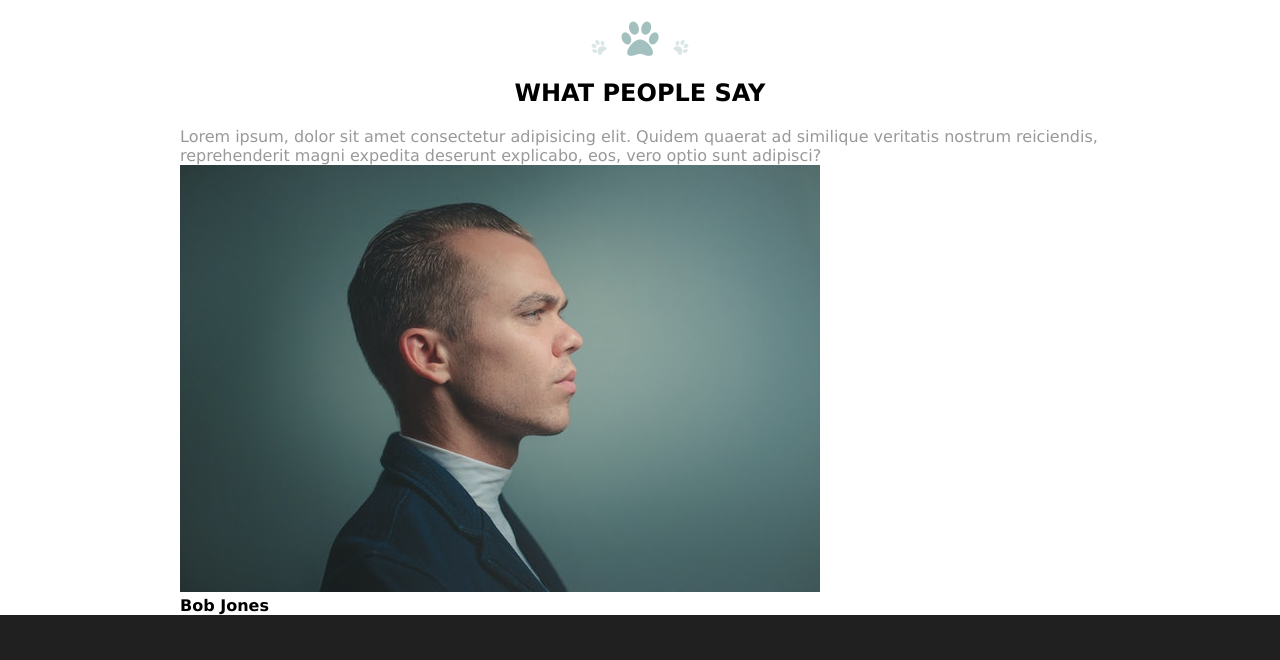
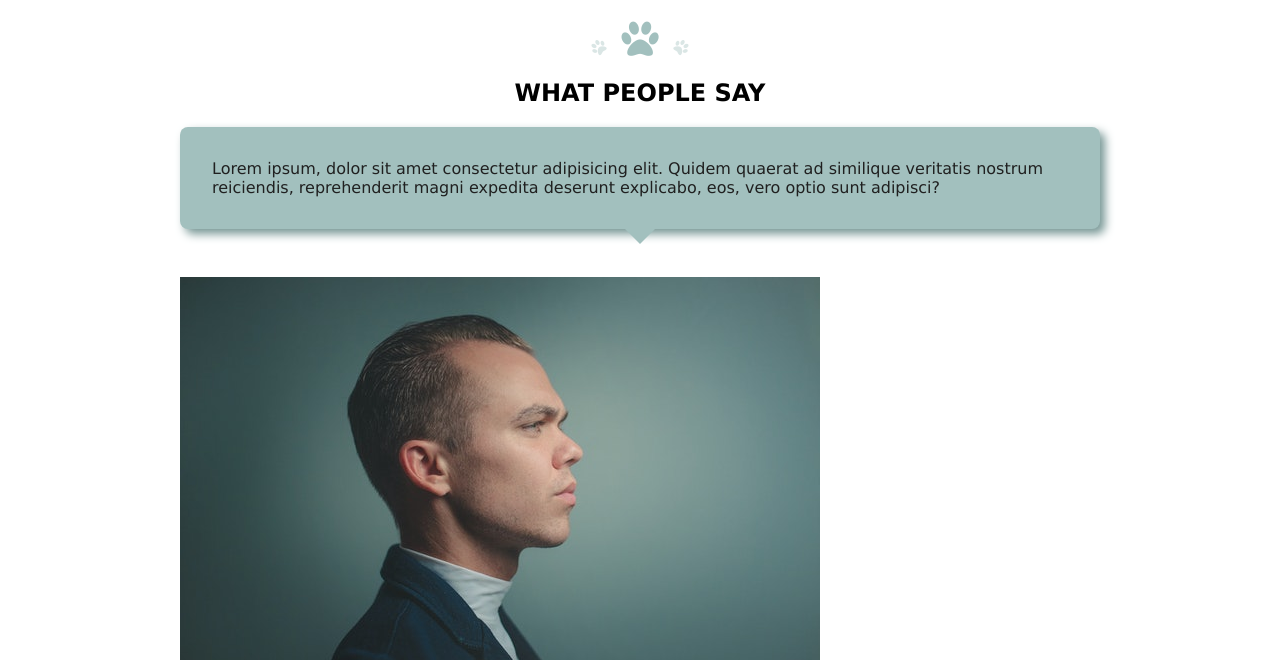
Before and after one commit to MariusCodeAcademy/JS3_Dogger, a plain HTML site: page index.html in a window 1280 px wide. Shown: the part 3680-4340 px from the top of the page. Drawn offline with Linux system fonts and the light colour scheme.

Commit message:
review text done

```diff
--- /dev/null
+++ b/css/sections/reviews.css
@@ -0,0 +1,38 @@
+/* Variables - kintamieji */
+:root {
+  --text-main-color: #999999;
+  --text-color-light: #c9c9c9;
+  --main-font: Verdana, Geneva, Tahoma, sans-serif;
+  --primary: #a2c0be;
+  --primary-hover: #769694;
+  --dark: rgb(32, 32, 32);
+  --white: #fff;
+}
+
+.review__text {
+  background-color: var(--primary);
+  color: var(--dark);
+  padding: 2rem;
+  border-radius: 8px;
+  margin-bottom: 3rem;
+  position: relative;
+  box-shadow: 5px 5px 10px var(--primary-hover);
+  z-index: 2;
+}
+
+.review__text::before {
+  content: "";
+  width: 15px;
+  height: 15px;
+  position: absolute;
+  top: 100%;
+  left: 50%;
+  transform: translate(-50%);
+  z-index: 1;
+  /* http://apps.eky.hk/css-triangle-generator/ */
+  width: 0;
+  height: 0;
+  border-style: solid;
+  border-width: 15px 15px 0 15px;
+  border-color: var(--primary) transparent transparent transparent;
+}
--- a/index.html
+++ b/index.html
@@ -16,6 +16,7 @@
     <!-- sections -->
     <link rel="stylesheet" href="./css/sections/blog.css" />
     <link rel="stylesheet" href="./css/sections/gallery.css" />
+    <link rel="stylesheet" href="./css/sections/reviews.css" />
     <link rel="stylesheet" href="./css/sections/footer.css" />
 
     <link rel="stylesheet" href="./css/responsive.css" />
```
